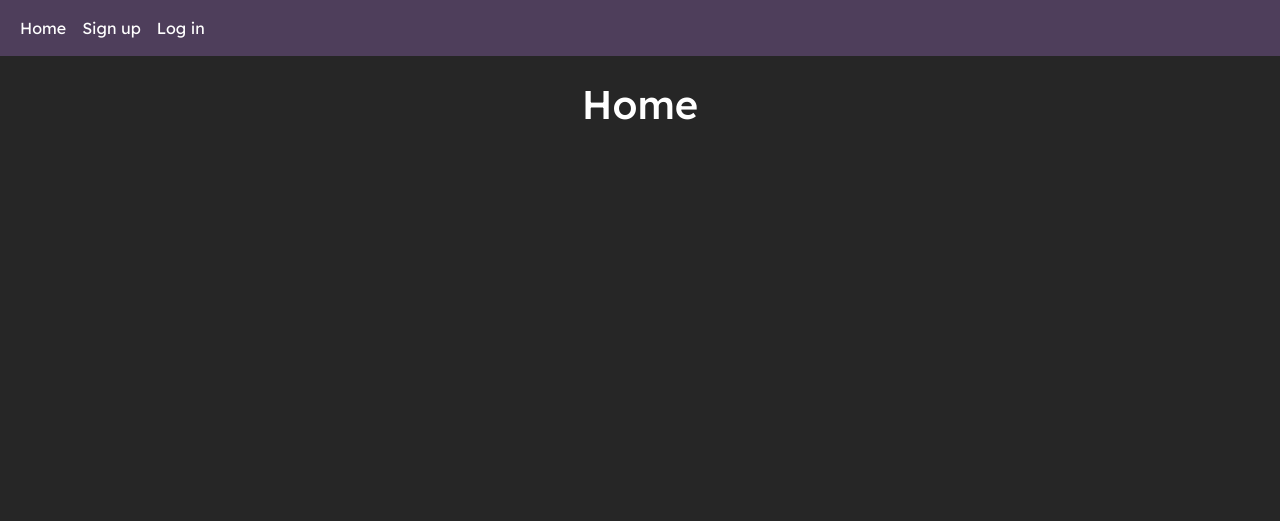
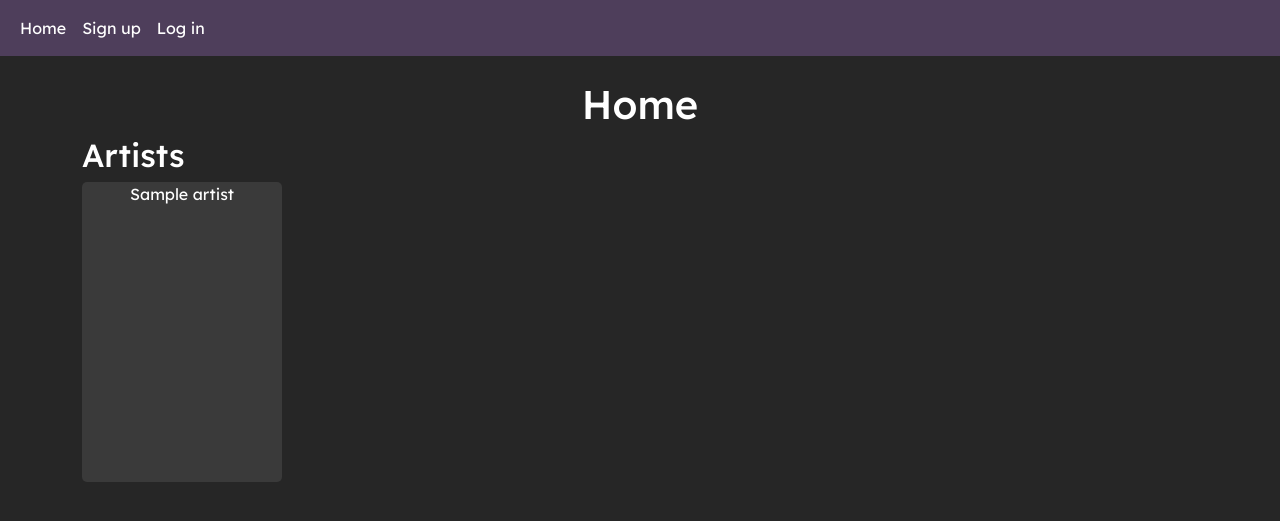
Before and after one commit to HawkPlays06/song_archive, a Django app: page / in a window 1280 px wide. Shown: the top 521 px of the page. Run offline with Django 5.2, Linux system fonts and the light colour scheme; tables that the repository leaves empty hold one stand-in row (values such as "Sample post").

```diff
--- a/archive_app/static/css/home.css
+++ b/archive_app/static/css/home.css
@@ -2,3 +2,20 @@ h1 {
     color: white;
     text-align: center;
 }
+
+h2 {
+    color: white;
+}
+
+.artist-card-container{
+    display: flex;
+}
+
+.artist-card {
+    width: 200px;
+    height: 300px;
+    background-color: #3A3A3A;
+    color: white;
+    border-radius: 5px;
+    text-align: center;
+}
--- a/archive_app/templates/song_archive/home.html
+++ b/archive_app/templates/song_archive/home.html
@@ -9,4 +9,18 @@
     <link rel="stylesheet" href="{% static 'css/home.css' %}">
 </head>
 <h1>Home</h1>
+
+<body>
+    <h2>Artists</h2>
+
+    <div class="artist-card-container">
+        {% for artist in artists %}
+            <div class="artist-card">
+                <p>{{artist.artist_name}}</p>
+                </div>
+        {% endfor %}
+    </div>
+
+</body>
+
 {% endblock %}
--- a/archive_app/views.py
+++ b/archive_app/views.py
@@ -1,12 +1,15 @@
 from django.shortcuts import render, redirect
-from django.contrib.auth import authenticate, login, logout
+from django.contrib.auth import login
 from django.contrib.auth.decorators import login_required
 from django.contrib.auth.models import User
 from . import forms
 from . import models
 
 def home_view(request):
-    return render(request, "song_archive/home.html")
+
+    artists = models.Artist.objects.all()
+
+    return render(request, "song_archive/home.html", {"artists":artists})
 
 # region account views
 
@@ -23,7 +26,7 @@ def account_sign_up_view(request):
             user = User.objects.create_user(
                 username = account_name,
                 password = password,
-                email = email
+                email = email,
             )
 
             models.Profile.objects.create(
@@ -101,7 +104,7 @@ def artist_sign_up_view(request):
             user = User.objects.create_user(
                 username = artist_name,
                 password = password,
-                email = email
+                email = email,
             )
 
             models.Artist.objects.create(
--- a/changes made during development.txt
+++ /dev/null
@@ -1 +0,0 @@
-changed artist primary key to a user instead of ID to allow signing up and logging into a artist account
```
Also changed, not shown: what else to do.txt (deleted, +0 -19 lines), archive_app/models.py (line endings or trailing spaces), documentation/ERDs/Conceptual ERD.png (deleted), documentation/ERDs/Physical ERD.png (deleted), documentation/ERDs/logical ERD.png (deleted), 2 other files.
